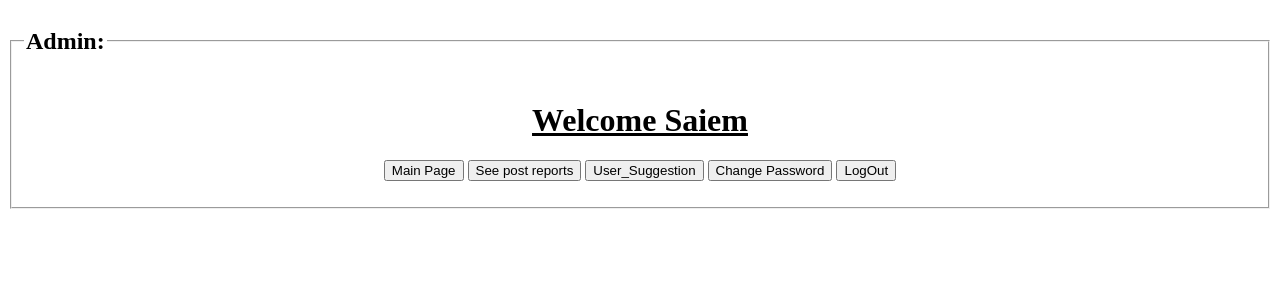
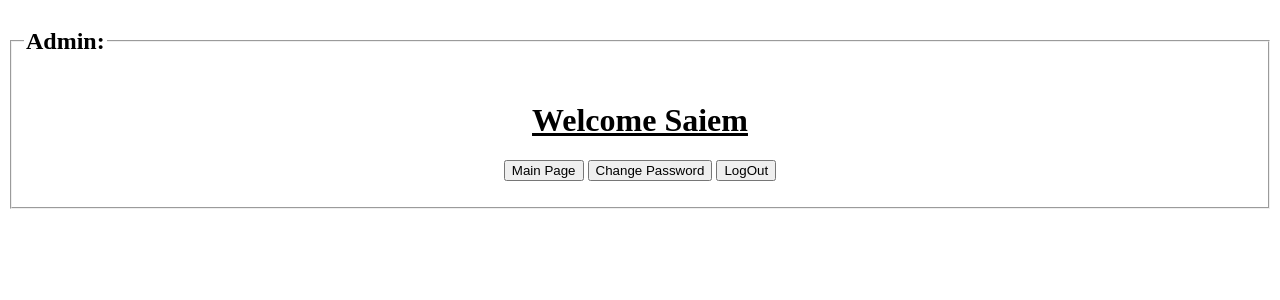
Before and after one commit to saiem-mohit/WEB-TECHNOLOGIES-J-, a PHP site: page /admin.php in a window 1280 px wide. Shown: the top 300 px of the page. Run offline with PHP 8.4, Linux system fonts and the light colour scheme; a user stored in the database is signed in.

Commit message:
Update admin.php

```diff
--- a/productpost-Final Project/admin.php
+++ b/productpost-Final Project/admin.php
@@ -25,12 +25,6 @@ if (!(isset($_SESSION['admin_user_id']))) {
 
                 <button type="submit" id="mainpage" formaction="index.php">Main Page</button>
 
-                <button type="submit" id="postr" value="post_report" formaction="post_report.php">See post reports
-                </button>
-
-                <button type="submit" id="suggestion" value="user_suggestion" formaction="user_suggestion.php">
-                    User_Suggestion
-                </button>
 
                 <button type="submit" id="pass" value="adminpassword" formaction="adminpassword.php">Change Password
                 </button>
```
